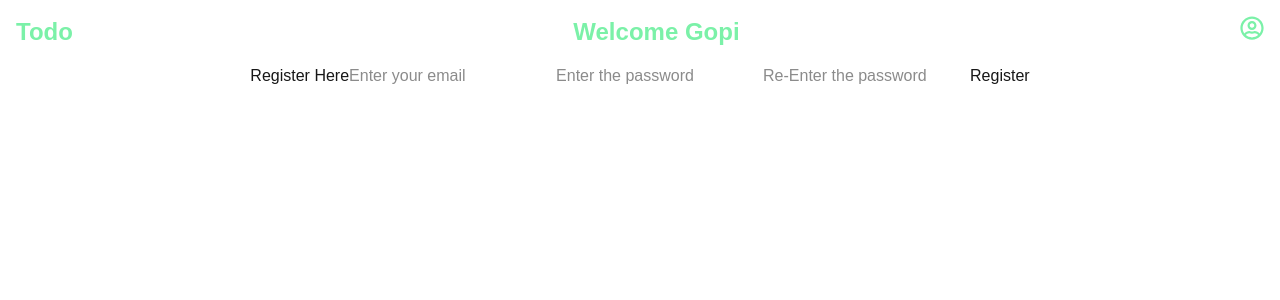
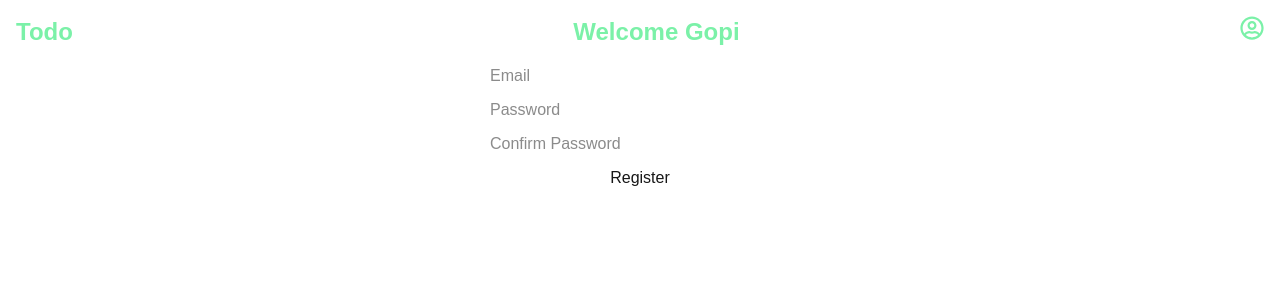
Before and after one commit to Gopichandu923/Todo-List, a Next.js app: page /register in a window 1280 px wide. Shown: the top 300 px of the page. Built offline with nearby package versions, Linux system fonts and the light colour scheme; no server answers.

Commit message:
updated the register by adding auth context

```diff
--- a/app/register/page.tsx
+++ b/app/register/page.tsx
@@ -1,19 +1,82 @@
 "use client";
-const Register = () => {
-  const handleLogin = () => {};
+
+import React, { useState, useEffect } from "react";
+import { useAuth } from "../../contexts/AuthContext";
+import { useRouter } from "next/navigation";
+
+export default function SignUpForm() {
+  const [email, setEmail] = useState("");
+  const [password, setPassword] = useState("");
+  const [confirmPassword, setConfirmPassword] = useState("");
+  const [error, setError] = useState("");
+  const { signUp, user } = useAuth();
+  const router = useRouter();
+
+  useEffect(() => {
+    if (user) {
+      router.push("/dashboard"); // redirect logged-in users
+    }
+  }, [user, router]);
+
+  const handleSubmit = async (e) => {
+    e.preventDefault();
+    setError("");
+
+    if (password !== confirmPassword) {
+      setError("Passwords do not match.");
+      return;
+    }
+
+    try {
+      await signUp(email, password);
+      router.push("/dashboard");
+    } catch (err) {
+      if (err.code === "auth/email-already-in-use") {
+        setError("Email already in use. Try logging in instead.");
+      } else if (err.code === "auth/weak-password") {
+        setError("Password should be at least 6 characters.");
+      } else {
+        setError(err.message);
+      }
+    }
+  };
+
   return (
-    <div className="flex justify-center ">
-      <h1>Register Here</h1>
-      <div>
-        <form>
-          <input type="email" placeholder="Enter your email"></input>
-          <input type="password" placeholder="Enter the password"></input>
-          <input type="password" placeholder="Re-Enter the password"></input>
-          <button onClick={handleLogin}>Register</button>
-        </form>
-      </div>
-    </div>
+    <form
+      onSubmit={handleSubmit}
+      style={{
+        display: "flex",
+        flexDirection: "column",
+        width: "300px",
+        margin: "0 auto",
+        gap: "10px",
+      }}
+    >
+      {error && <p style={{ color: "red" }}>{error}</p>}
+
+      <input
+        type="email"
+        value={email}
+        onChange={(e) => setEmail(e.target.value)}
+        placeholder="Email"
+        required
+      />
+      <input
+        type="password"
+        value={password}
+        onChange={(e) => setPassword(e.target.value)}
+        placeholder="Password"
+        required
+      />
+      <input
+        type="password"
+        value={confirmPassword}
+        onChange={(e) => setConfirmPassword(e.target.value)}
+        placeholder="Confirm Password"
+        required
+      />
+
+      <button type="submit">Register</button>
+    </form>
   );
-};
-
-export default Register;
+}
```
